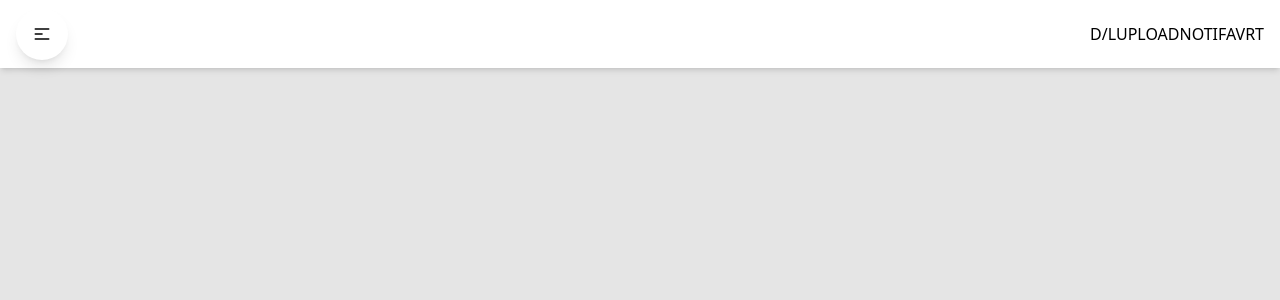
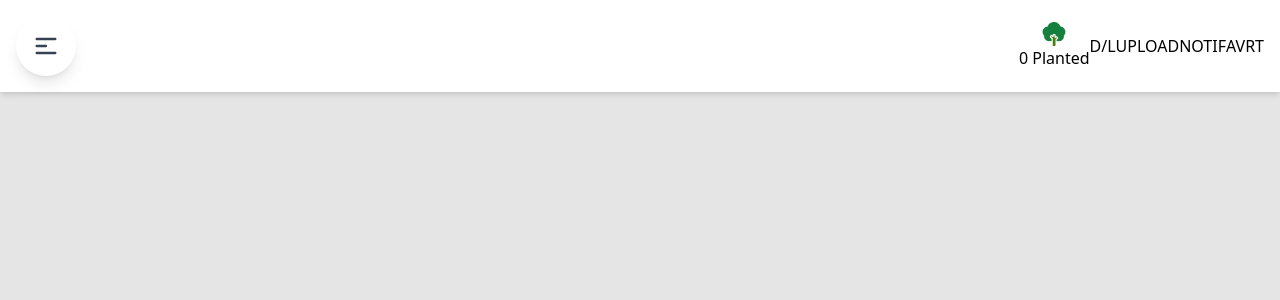
Before and after one commit to mendsalbert/GenioPay, a React (Create React App) app: page / in a window 1280 px wide. Shown: the top 300 px of the page. Built offline with nearby package versions, Linux system fonts and the light colour scheme.

Commit message:
genopay ui

```diff
--- a/src/App.js
+++ b/src/App.js
@@ -6,11 +6,15 @@ const App = () => {
   return (
     <Layout>
       <nav className=" w-full bg-white-400 ">
-        <div className="px-4 py-2 bg-white flex flex-row  items-center justify-between shadow-md">
+        <div className="px-4 py-4 bg-white flex flex-row  items-center justify-between shadow-md">
           <div className="bg-white  shadow-lg rounded-full  p-4 text-center">
-            <MenuAlt1Icon className="h-5" />
+            <MenuAlt1Icon className="h-7 text-gray-700 cursor-pointer" />
           </div>
-          <div>
+          <div className=" flex items-center">
+            <div className="flex flex-col items-center">
+              <img src="/img/upload.png" />
+              <p>0 Planted</p>
+            </div>
             <span>D/L</span>
             <span>UPLOAD</span>
             <span>NOTIF</span>
```
